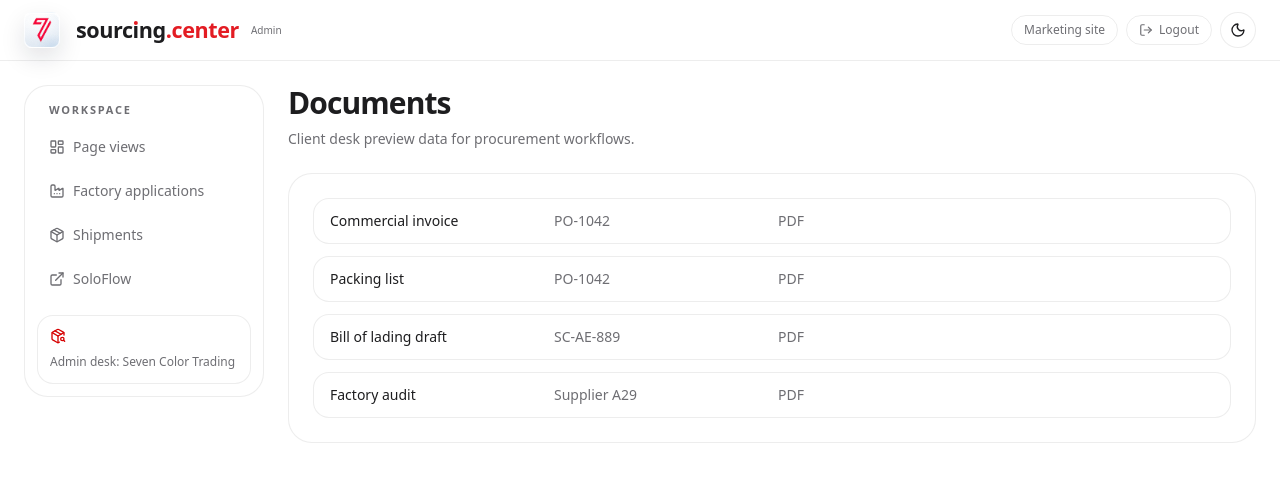
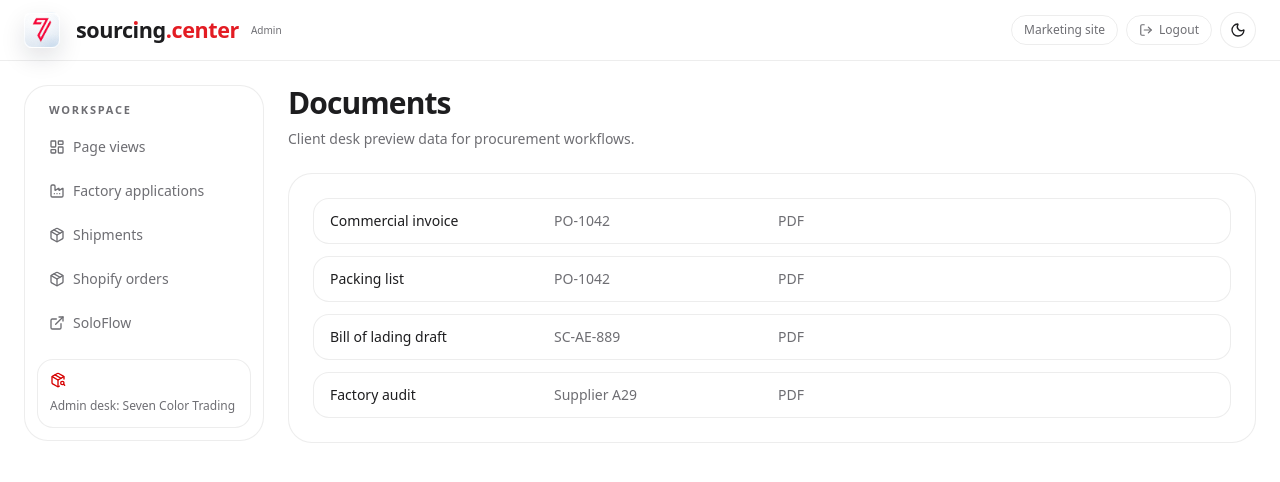
Before and after one commit to g0tPaid/sevencolortrading, a Next.js app: page /dashboard/documents in a window 1280 px wide. Shown: the top 482 px of the page. Built offline with nearby package versions, Linux system fonts and the light colour scheme; no server answers.

Commit message:
Add Shopify orders to staff dashboard navigation

```diff
--- a/src/components/dashboard/shell.tsx
+++ b/src/components/dashboard/shell.tsx
@@ -19,6 +19,7 @@ const links = [
   { href: "/dashboard", label: "Page views", icon: LayoutDashboard },
   { href: "/dashboard/factory-applications", label: "Factory applications", icon: Factory },
   { href: "/dashboard/shipments", label: "Shipments", icon: Package },
+  { href: "/dashboard/shopify-orders", label: "Shopify orders", icon: Package },
 ];
 
 export function DashboardShell({ children }: { children: React.ReactNode }) {
```
